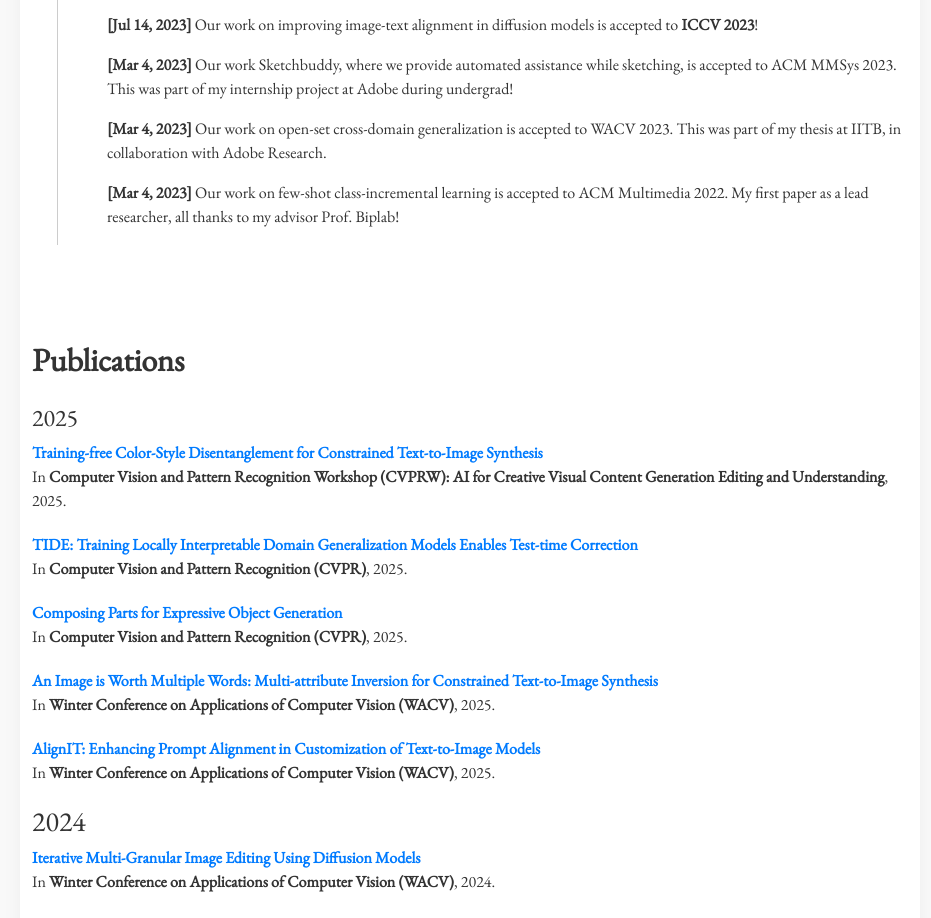
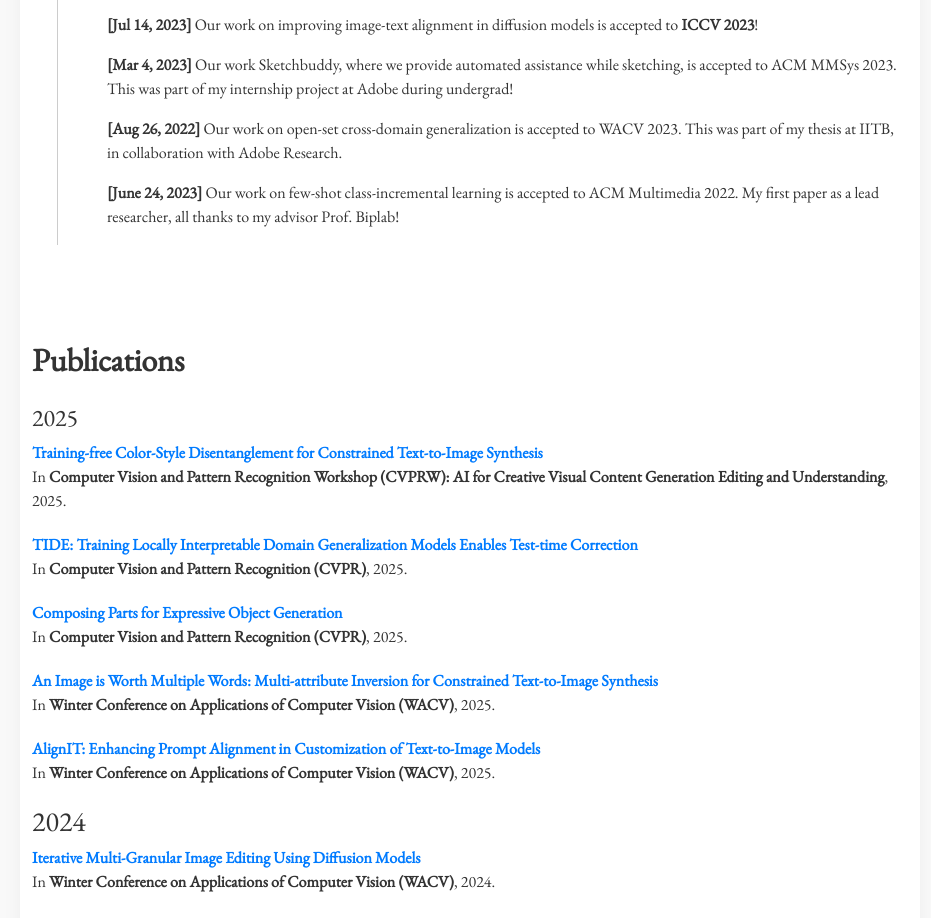
Before and after one commit to aisagarw/aisagarw.github.io, a plain HTML site: page index.html in a window 1280 px wide. Shown: the part 947-1865 px from the top of the page, without its empty margins (170-1101 px from the left). Drawn offline with nearby package versions, Linux system fonts and the light colour scheme.

Commit message:
Update index.html

```diff
--- a/index.html
+++ b/index.html
@@ -158,11 +158,11 @@
         </li>
 
         <li class="mb-3">
-          <strong>[Mar 4, 2023]</strong> Our work on open-set cross-domain generalization is accepted to WACV 2023. This was part of my thesis at IITB, in collaboration with Adobe Research.
+          <strong>[Aug 26, 2022]</strong> Our work on open-set cross-domain generalization is accepted to WACV 2023. This was part of my thesis at IITB, in collaboration with Adobe Research.
         </li>
 
         <li class="mb-3">
-          <strong>[Mar 4, 2023]</strong> Our work on few-shot class-incremental learning is accepted to ACM Multimedia 2022. My first paper as a lead researcher, all thanks to my advisor Prof. Biplab!
+          <strong>[June 24, 2023]</strong> Our work on few-shot class-incremental learning is accepted to ACM Multimedia 2022. My first paper as a lead researcher, all thanks to my advisor Prof. Biplab!
         </li>
 
 
```
